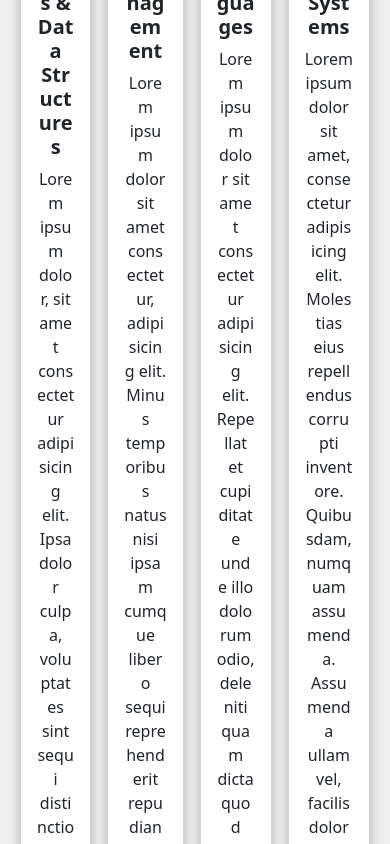
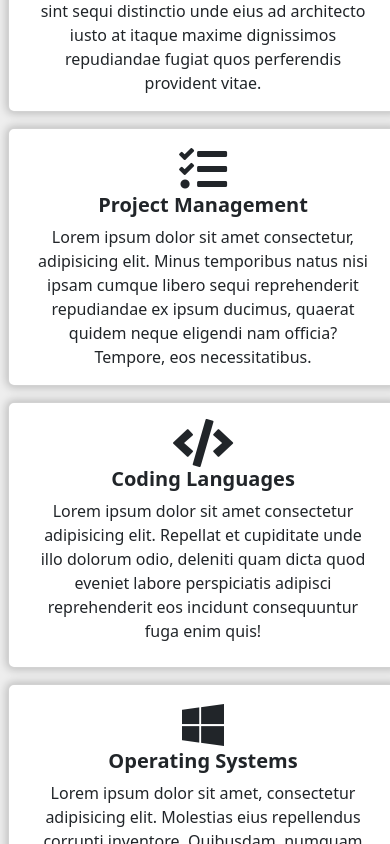
Before and after one commit to Tonyrealzy/User-Data-Application-demo-, an Angular app: page / in a window 390 px wide. Shown: the part 1156-2000 px from the top of the page. Built offline with nearby package versions, Linux system fonts and the light colour scheme.

Commit message:
landing responsiveness

```diff
--- a/src/app/landingpage/landingpage.component.css
+++ b/src/app/landingpage/landingpage.component.css
@@ -27,3 +27,10 @@
     border-radius: 3px;
     margin-top: 10px;
 }
+
+@media only screen and (max-width: 758px) {
+    .card-body {
+      display: inline-block;
+       max-width: 100%;
+    }
+  }
--- a/src/app/landingpage/landingpage.component.html
+++ b/src/app/landingpage/landingpage.component.html
@@ -1,11 +1,5 @@
-
-
-
-
-
 <!DOCTYPE html>
 <html lang="en">
-
     <meta charset="UTF-8">
     <meta name="viewport" content="width=device-width, initial-scale=1.0">
     <!-- Tachyons CSS -->
@@ -13,11 +7,8 @@
     <!-- Font Awesome CSS -->
     <link rel="stylesheet" href="https://cdnjs.cloudflare.com/ajax/libs/font-awesome/5.15.3/css/all.min.css">
     <title>Document</title>
-
     <body class="bg-light-gray">
-
         <div class="container mt-5">
-
             <div class="container rounded-3 mb-5 pa3 bg-white">
                 <div class="row align-items-center">
                     <div class="col-md-3">
@@ -29,60 +20,64 @@
                         <p class="f2 fw-bold">HELLO, I AM</p>
                         <p class="f3 fw-bold">UMEHOBI ARINZE ANTHONY,</p>
                         <p class="f4 fw-bold">A SOFTWARE ENGINEER</p>
-                        <p class="f5">"Lorem ipsum dolor sit amet, consectetur adipiscing elit, sed do eiusmod tempor
+                        <p class="f5">
+                            "Lorem ipsum dolor sit amet, consectetur adipiscing elit, sed do eiusmod tempor
                             incididunt ut labore et dolore magna aliqua. Ut enim ad minim veniam, quis nostrud
                             exercitation ullamco laboris nisi ut aliquip ex ea commodo consequat. Duis aute irure dolor in
                             reprehenderit in voluptate velit esse cillum dolore eu fugiat nulla pariatur. Excepteur sint
                             occaecat cupidatat non proident, sunt in culpa qui officia deserunt mollit anim id est
-                            laborum."</p>
+                            laborum."
+                        </p>
                         <a href="#" class="btn btn-primary btn-lg">
-                            Hire me <i class="fas fa-arrow-circle-right"></i>
+                            Hire me
+                            <i class="fas fa-arrow-circle-right"></i>
                         </a>
                     </div>
                 </div>
             </div>
-
             <!-- About Section -->
             <h3 class="texth3">FOCUS AREAS</h3>
-            <div class="d-flex justify-content-around">
-    <div class="card ma2 tc shadow-2 grow">
+            <div class="row d-flex justify-content-around">
+                <div class="card col-md-3 ma2 tc shadow-2 grow">
                     <div class="card-body">
                         <i class="fas fa-cogs fa-3x"></i>
                         <h3 class="card-title fw6 f4">Algorithms & Data Structures</h3>
                         <p class="card-text f5">Lorem ipsum dolor, sit amet consectetur adipisicing elit. Ipsa dolor culpa, voluptates sint sequi distinctio unde eius ad architecto iusto at itaque maxime dignissimos repudiandae fugiat quos perferendis provident vitae.</p>
                     </div>
                 </div>
-<div class="card ma2 tc shadow-2 grow">
+                <div class="card col-md-3 ma2 tc shadow-2 grow">
                     <div class="card-body">
                         <i class="fas fa-tasks fa-3x"></i>
                         <h3 class="card-title fw6 f4">Project Management</h3>
-<p class="card-text f5">Lorem ipsum dolor sit amet consectetur,
+                        <p class="card-text f5">
+                            Lorem ipsum dolor sit amet consectetur,
                             adipisicing elit. Minus temporibus natus nisi ipsam cumque libero sequi reprehenderit repudiandae ex ipsum ducimus, quaerat quidem neque
-    eligendi nam officia? Tempore, eos necessitatibus.</p>
+                            eligendi nam officia? Tempore, eos necessitatibus.
+                        </p>
                     </div>
                 </div>
-
-<div class="card ma2 tc shadow-2 grow">
+                <div class="card col-md-3 ma2 tc shadow-2 grow">
                     <div class="card-body">
                         <i class="fas fa-code fa-3x"></i>
                         <h3 class="card-title fw6 f4">Coding Languages</h3>
-<p class="card-title f5">Lorem ipsum dolor sit amet consectetur adipisicing elit. Repellat et cupiditate unde illo dolorum odio, deleniti quam dicta quod eveniet labore perspiciatis
-    adipisci reprehenderit eos incidunt consequuntur fuga enim quis!</p>
+                        <p class="card-title f5">
+                            Lorem ipsum dolor sit amet consectetur adipisicing elit. Repellat et cupiditate unde illo dolorum odio, deleniti quam dicta quod eveniet labore perspiciatis
+                            adipisci reprehenderit eos incidunt consequuntur fuga enim quis!
+                        </p>
                     </div>
                 </div>
-
-<div class="card ma2 tc shadow-2 grow">
+                <div class="card col-md-3 ma2 tc shadow-2 grow">
                     <div class="card-body">
                         <i class="fab fa-windows fa-3x"></i>
                         <h3 class="card-title fw6 f4">Operating Systems</h3>
-<p class="card-text f5">Lorem ipsum dolor sit amet,
+                        <p class="card-text f5">
+                            Lorem ipsum dolor sit amet,
                             consectetur adipisicing elit. Molestias eius repellendus corrupti inventore. Quibusdam, numquam assumenda. Assumenda ullam vel, facilis doloremque voluptatibus unde libero
-    ut recusandae iure, temporibus omnis mollitia.</p>
+                            ut recusandae iure, temporibus omnis mollitia.
+                        </p>
                     </div>
                 </div>
-
             </div>
         </div>
-
     </body>
 </html>
```
Lines whose indentation alone changed are shown as unchanged.
